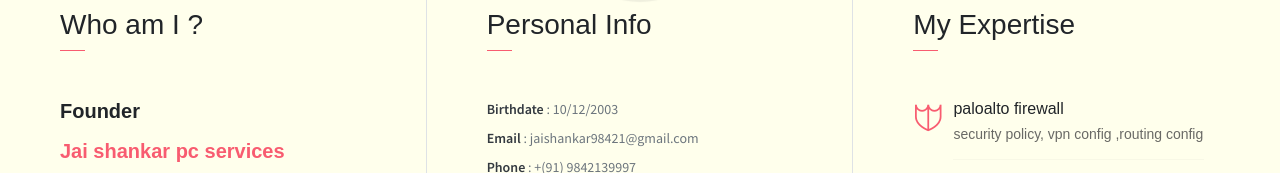
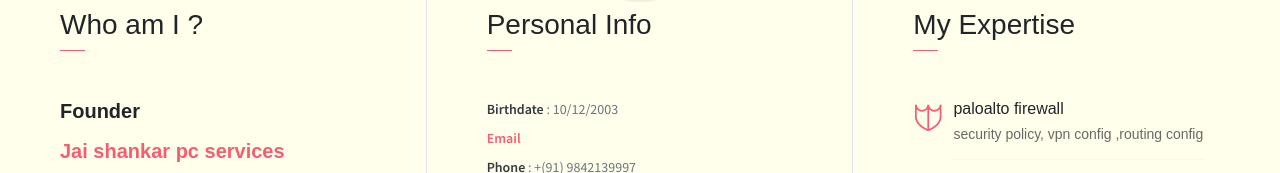
Before and after one commit to Jaishankar-2003/python-stock, a website: page public_html/index.html in a window 1280 px wide. Shown: the part 769-942 px from the top of the page. Drawn offline with nearby package versions, Linux system fonts and the light colour scheme; files that its build step writes are made by us from their sources.

Commit message:
final update

```diff
--- a/public_html/index.html
+++ b/public_html/index.html
@@ -96,7 +96,7 @@
                 <span class="line mb-5"></span>
                 <ul class="mt40 info list-unstyled">
                     <li><span>Birthdate</span> : 10/12/2003</li>
-                    <li><span>Email</span> : jaishankar98421@gmail.com</li>
+                    <li><span><a href="mailto:jaishankar98421@gmail.com">Email</a></span></li>
                     <li><span>Phone</span> : +(91) 9842139997</li>
                     <li><span>Skype</span> : Jai_shankar </li>
                     <li><span>Address</span> :  madurai,tamilnadu,india</li>
```
